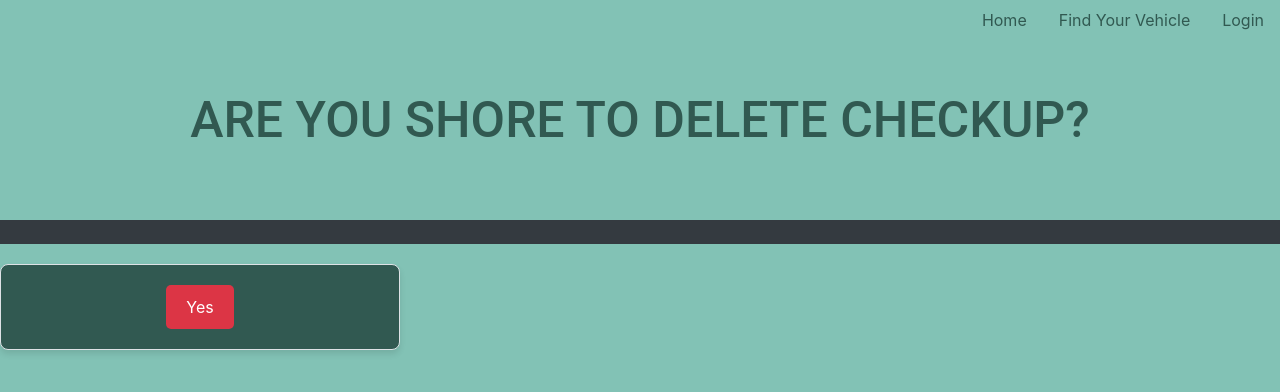
After one commit to Vasavik-ua/car-verification, a Django app: template templates/car/checkup_confirm_delete.html in a window 1280 px wide. The commit adds this page. Shown: the top 392 px of the page. Run offline with Django 5.2, Linux system fonts and the light colour scheme; the template is opened without the code that fills it, so the values that code supplies are empty; some libraries are stand-ins or nearby versions.

Commit message:
add templates of action button: create,delete,update

```diff
--- /dev/null
+++ b/templates/car/checkup_confirm_delete.html
@@ -0,0 +1,14 @@
+{% extends "base.html" %}
+
+{% block content %}
+  <h1 class="title-one">Are you shore to delete CheckUp?</h1>
+  <nav class="bg-dark navbar-dark">
+    <div class="container">
+      <a href="" class="navbar-brand"></a>
+    </div>
+  </nav>
+  <form action="" method="post" >
+    {% csrf_token %}
+    <input type="submit" value="Yes" class="btn btn-danger">
+  </form>
+{% endblock %}
```
Also changed, not shown: templates/car/checkup_detail.html (renamed from templates/car/car_checkup_list.html, +6 -1 lines), templates/car/checkup_form.html (added, +10 -0 lines).
